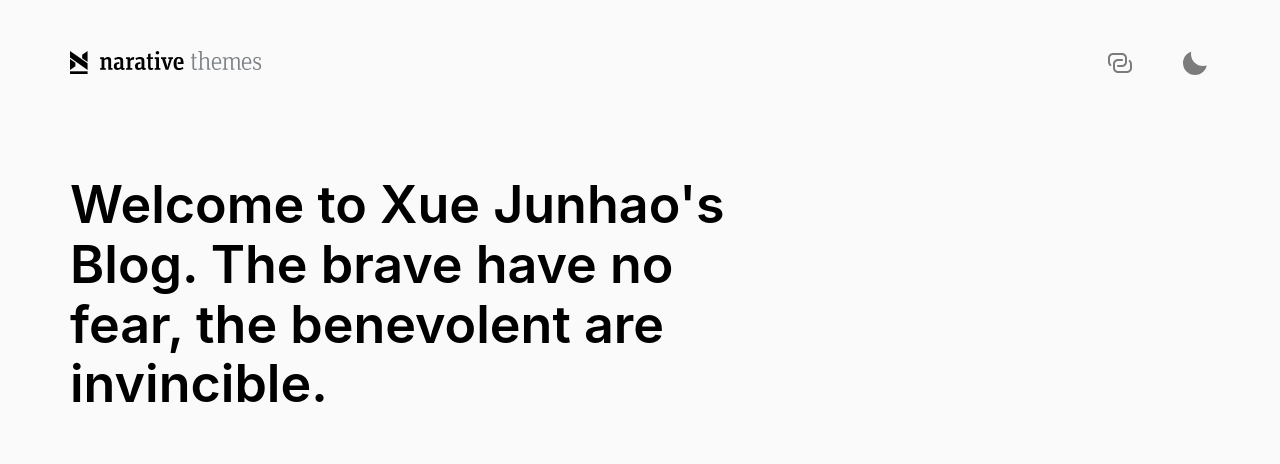
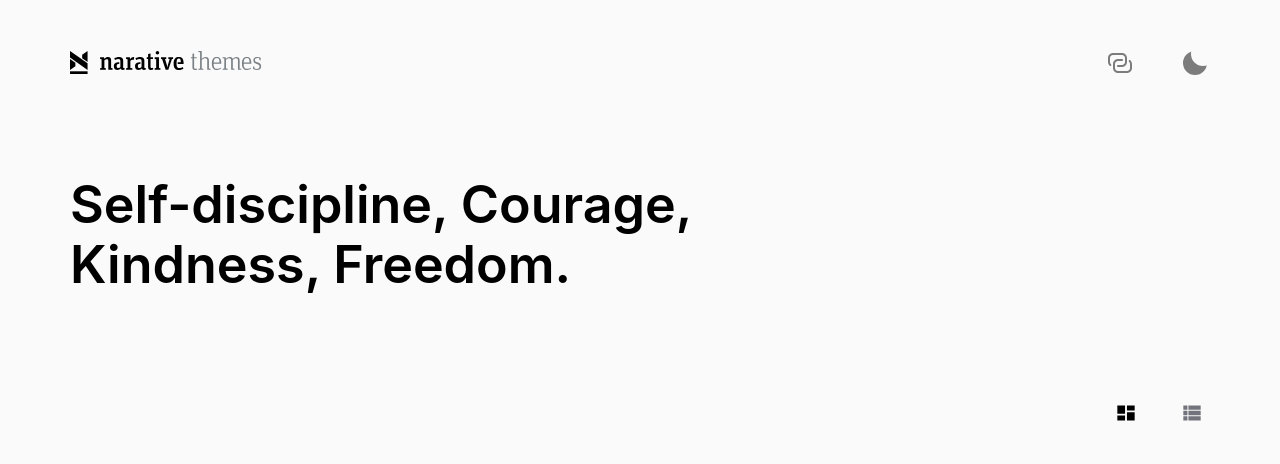
Before and after one commit to JunhaoXue/JunhaoXue.github.io, a plain HTML site: page index.html in a window 1280 px wide. Shown: the top 464 px of the page. Drawn offline with Linux system fonts and the light colour scheme; some packages are replaced by stand-ins of ours; a script that the page names is missing.

Commit message:
修正座右铭

```diff
--- a/index.html
+++ b/index.html
@@ -213,8 +213,8 @@
 
 
 <Section class="section" relative id="Articles__Hero">
-    <div class="heading-container" style="maxWidth: 652px;">
-        <h1 class="hero-heading">Welcome to Xue Junhao&#39;s Blog. The brave have no fear, the benevolent are invincible.</h1>
+    <div class="heading-container" style="maxWidth: 742px;">
+        <h1 class="hero-heading">Self-discipline, Courage, Kindness, Freedom.</h1>
     </div>
     <div class="subheading-container">
             <div class="bio-container">
```
Also changed, not shown: page/2/index.html (+2 -2 lines).
